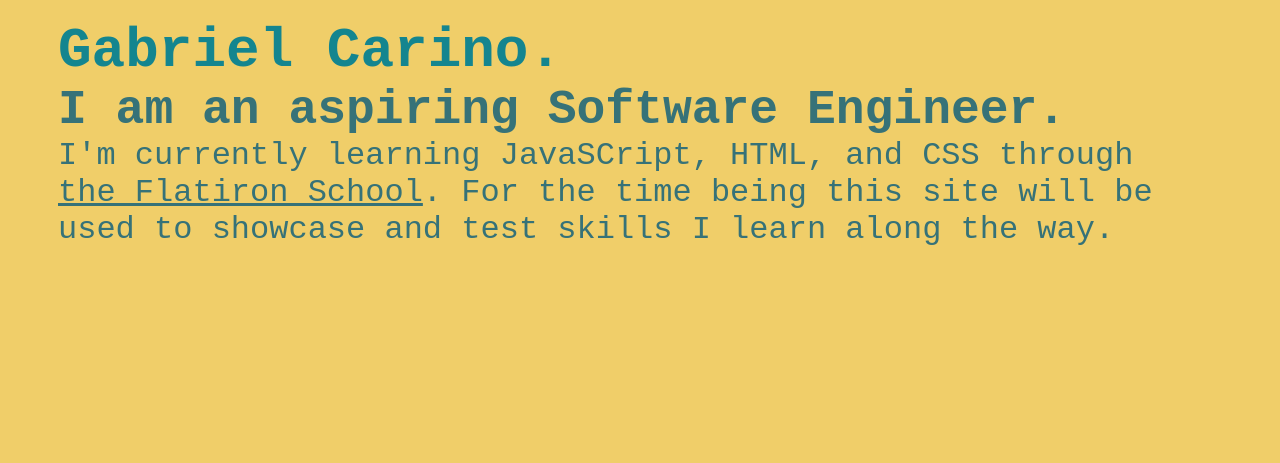
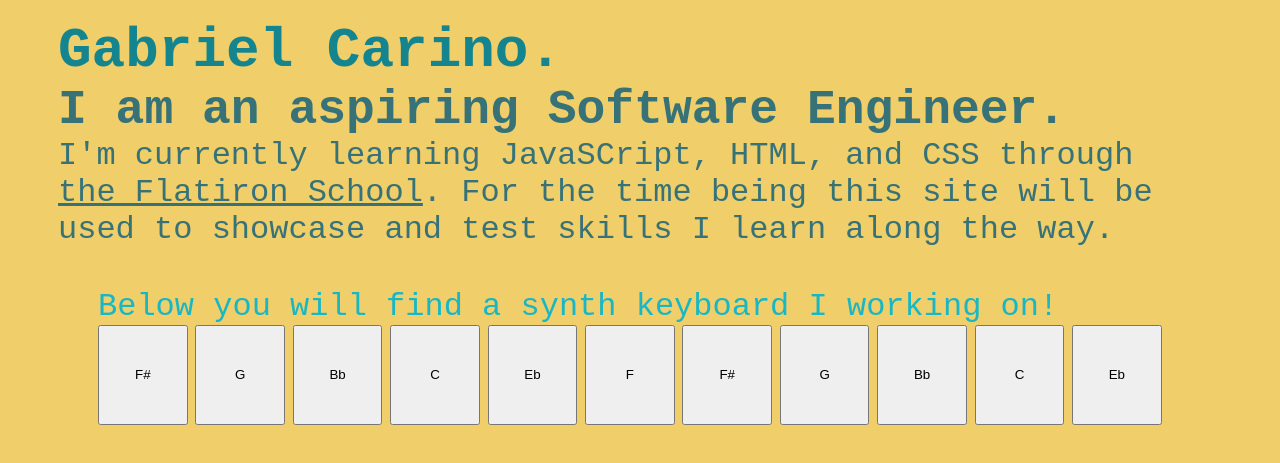
Before and after one commit to gabrielcarino/CarinoCode, a plain HTML site: page index.html in a window 1280 px wide. Shown: the part 169-632 px from the top of the page. Drawn offline with Linux system fonts and the light colour scheme.

Commit message:
add content for synth and stylize

```diff
--- a/index.html
+++ b/index.html
@@ -25,7 +25,20 @@
                     <script src="script.js"></script>.
                     For the time being this site will be used to showcase and test skills I learn along the way.
                 </p>
-
+                <div class="synth">
+                    <p>Below you will find a synth keyboard I working on!</p>
+                    <button id="fSharp">F#</button>
+                    <button id="gNat">G</button>
+                    <button id="bFlat">Bb</button>
+                    <button id="cNat">C</button>
+                    <button id="eFlat">Eb</button>
+                    <button id="fNat">F</button>
+                    <button id="fSharp2">F#</button>
+                    <button id="gNat2">G</button>
+                    <button id="bFlat2">Bb</button>
+                    <button id="cNat2">C</button>
+                    <button id="eFlat2">Eb</button>
+                </div>
             </main>
         </div>
     </body>
--- a/style.css
+++ b/style.css
@@ -46,3 +46,12 @@ p {
 a {
     color: inherit;
 }
+.synth {
+    margin: 40px;
+    color: #17b7c5;
+}
+button {
+    margin: 0px;
+    width: 7vw;
+    height: 100px;
+}
```
